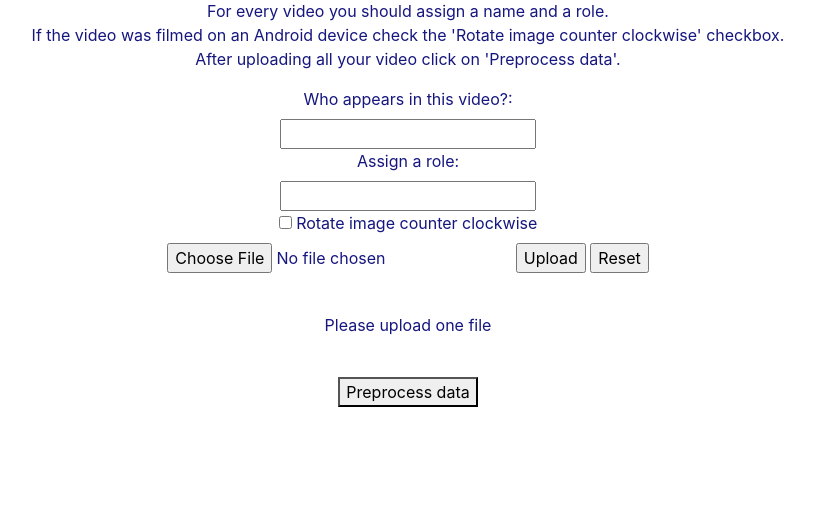
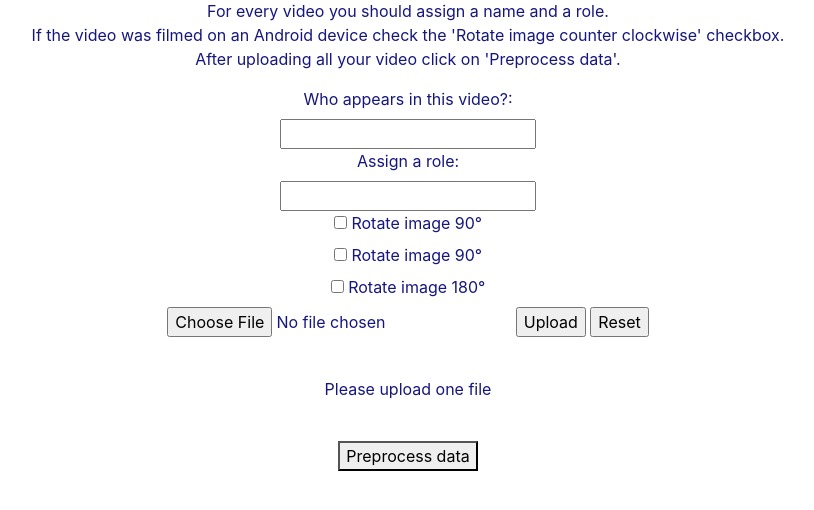
Before and after one commit to joaquinmenendez/Authenticator, a Flask app: page /train in a window 1280 px wide. Shown: the part 131-641 px from the top of the page, without its empty margins (232-1046 px from the left). Run offline with Flask 2, Linux system fonts and the light colour scheme; some libraries are stand-ins or nearby versions.

Commit message:
added reverser option

```diff
--- a/GCS_App/main.py
+++ b/GCS_App/main.py
@@ -253,6 +253,8 @@ def reset():
     global train_post
     global test_posts
     global outputs_post
+    global COUNTER
+    COUNTER = 0
     train_post = []
     test_posts = {}
     outputs_post = {}
--- a/GCS_App/templates/train.html
+++ b/GCS_App/templates/train.html
@@ -19,7 +19,11 @@
                 <label for="frole">Assign a role:</label><br>
                 <input type="text" id="frole" name="frole"><br>
                 <input type="checkbox" id="frotate" name="frotate" value="ROTATE_90_COUNTERCLOCKWISE">
-                <label for="frotate">Rotate image counter clockwise</label><br>
+                <label for="frotate">Rotate image 90°</label><br>
+                <input type="checkbox" id="frotate" name="frotate" value="ROTATE_90_COUNTERCLOCKWISE">
+                <label for="frotate">Rotate image 90°</label><br>
+                <input type="checkbox" id="frotate" name="frotate" value="ROTATE_180">
+                <label for="frotate">Rotate image 180°</label><br>
                 <input type="file" name="file" autocomplete="off" required>
                 <input type="submit" value="Upload"> <input type="reset">
             </p>
```
Also changed, not shown: 1 other file.
